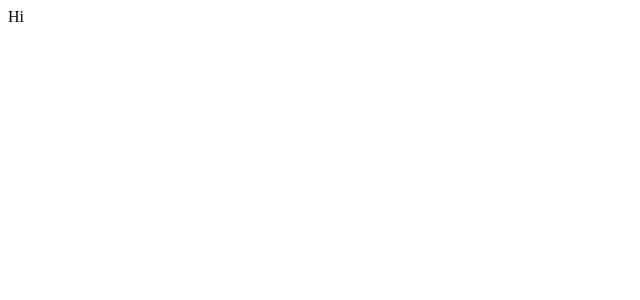
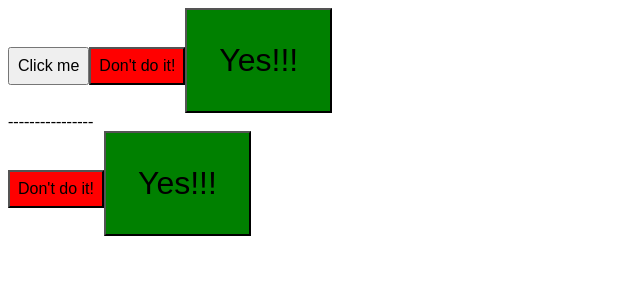
Before and after one commit to petyaNikleva/designPaternsReact, a React (Vite) app: page / in a window 1280 px wide. Shown: the top 300 px of the page, without its empty margins (0-640 px from the left). Built offline with nearby package versions, Linux system fonts and the light colour scheme.

Commit message:
buttons with component composition

```diff
--- a/src/App.jsx
+++ b/src/App.jsx
@@ -1,13 +1,19 @@
-import { useState } from 'react'
-import reactLogo from './assets/react.svg'
-import viteLogo from '/vite.svg'
 import './App.css'
+import { BigSuccessButton, Button, DangerButton } from './components/Button.jsx'
+import { DangerButton2, BigSuccessButton2 } from './components/partiallyApplyButtons.jsx'
+
+
 
 function App() {
 
   return (
     <>
-      Hi
+      <Button text="Click me" />
+      <DangerButton text="Don't do it!" />
+		  <BigSuccessButton text="Yes!!!" />
+      <div>----------------</div>
+      <DangerButton2 text="Don't do it!" />
+		  <BigSuccessButton2 text="Yes!!!" />
     </>
   )
 }
--- /dev/null
+++ b/src/components/Button.jsx
@@ -0,0 +1,24 @@
+// it looks like inheritance in OOP
+// coposition
+
+export const Button = ({ size, color, text, ...props }) => {
+	return (
+		<button style={{
+			padding: size === 'large' ? '32px' : '8px',
+			fontSize: size === 'large' ? '32px' : '16px',
+			backgroundColor: color,
+		}} {...props}>{text}</button>
+	);
+}
+
+export const DangerButton = props => {
+	return (
+		<Button {...props} color="red" />
+	);
+}
+
+export const BigSuccessButton = props => {
+	return (
+		<Button {...props} size="large" color="green" />
+	);
+}
--- /dev/null
+++ b/src/components/partiallyApplyButtons.jsx
@@ -0,0 +1,18 @@
+export const partiallyApply = (Component, partialProps) => {
+	return props => {
+		return <Component {...partialProps} {...props} />
+	}
+}
+
+export const Button = ({ size, color, text, ...props }) => {
+	return (
+		<button style={{
+			padding: size === 'large' ? '32px' : '8px',
+			fontSize: size === 'large' ? '32px' : '16px',
+			backgroundColor: color,
+		}} {...props}>{text}</button>
+	);
+}
+
+export const DangerButton2 = partiallyApply(Button, { color: 'red' });
+export const BigSuccessButton2 = partiallyApply(Button, { color: 'green', size: 'large' });
```
